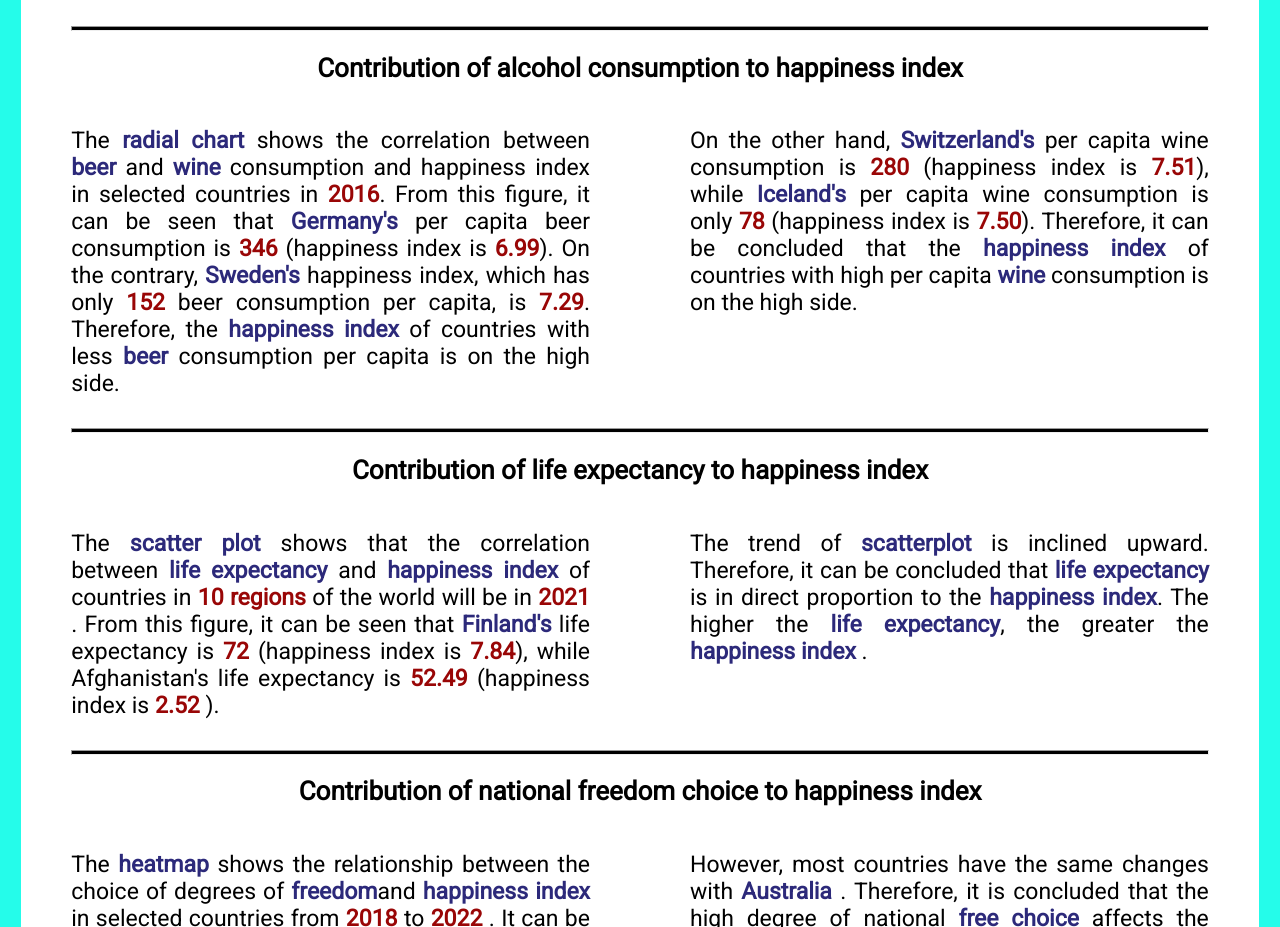
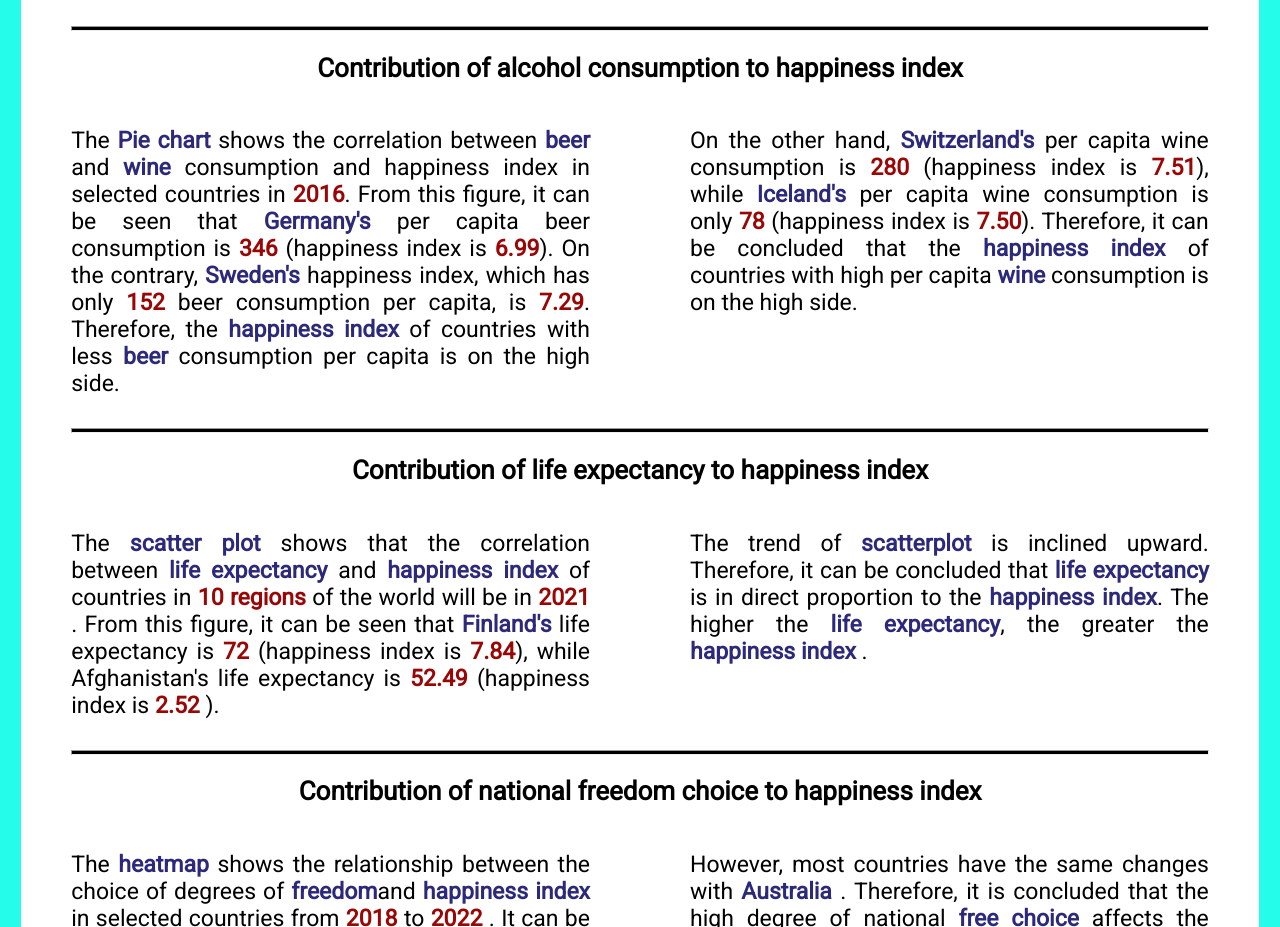
Before and after one commit to xxia00/assignment-2, a plain HTML site: page index.html in a window 1280 px wide. Shown: the part 1100-2027 px from the top of the page. Drawn offline with Linux system fonts and the light colour scheme; a script that the page names is missing.

Commit message:
Update index.html
new

```diff
--- a/index.html
+++ b/index.html
@@ -134,7 +134,7 @@
 
 
 
-              The <span class="bolded coloured2">radial chart</span> shows the correlation between <span class="bolded coloured2"> beer </span>and <span class="bolded coloured2"> wine </span>consumption and happiness index in selected countries in <span class="bolded coloured">2016</span>.
+              The <span class="bolded coloured2">Pie chart</span> shows the correlation between <span class="bolded coloured2"> beer </span>and <span class="bolded coloured2"> wine </span>consumption and happiness index in selected countries in <span class="bolded coloured">2016</span>.
                From this figure, it can be seen that <span class="bolded coloured2">Germany's</span> per capita beer consumption is <span class="bolded coloured">346 </span> (happiness index is <span class="bolded coloured">6.99</span>).
                On the contrary, <span class="bolded coloured2">Sweden's</span> happiness index, which has only <span class="bolded coloured">152</span> beer consumption per capita, is <span class="bolded coloured">7.29</span>.
                 Therefore, the <span class="bolded coloured2"> happiness index </span> of countries with less <span class="bolded coloured2">beer </span> consumption per capita is on the high side.
```
